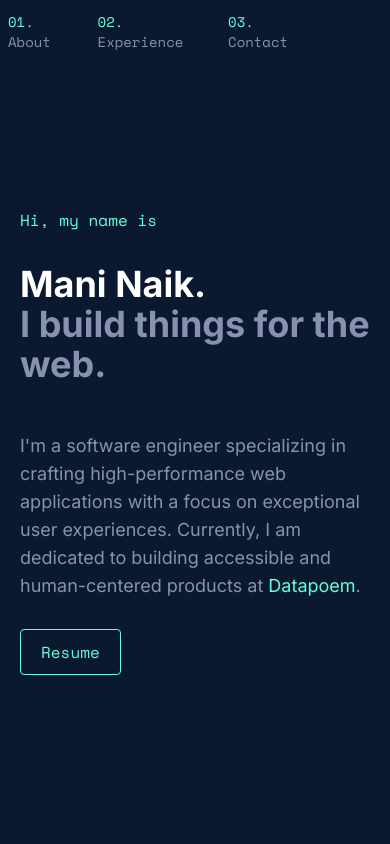
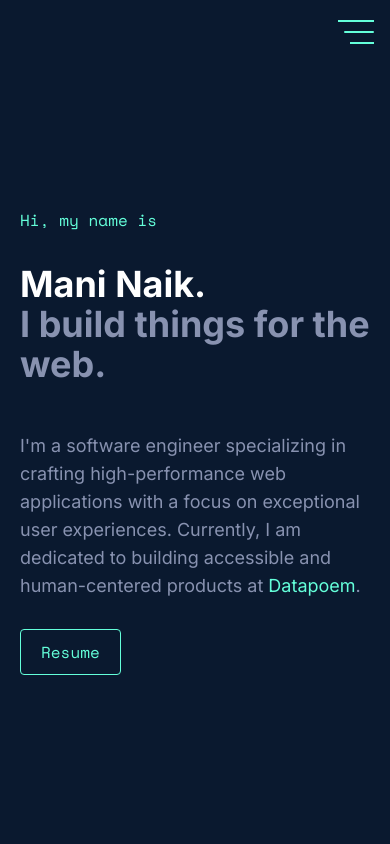
Before and after one commit to maninaik/portfolio, a Next.js app: page / in a window 390 px wide. Shown: the top 844 px of the page. Built offline with nearby package versions, Linux system fonts and the light colour scheme.

Commit message:
added mobile nav for mobile screens

```diff
--- a/src/app/globals.css
+++ b/src/app/globals.css
@@ -13,6 +13,7 @@ html {
 	--transition: all 0.25s cubic-bezier(0.645, 0.045, 0.355, 1);
 	--tab-height: 52px;
 	--tab-width: 140px;
+	--light-navy: #112240;
 	--lightest-navy: #233554;
 }
 
@@ -161,6 +162,80 @@ body {
 	transform: translate(10px, 10px);
 }
 
+.hamburger-menu {
+	position: relative;
+	width: 30px;
+	height: 24px;
+	display: flex;
+	justify-content: center;
+	align-items: center;
+}
+
+.hamburger-menu_line {
+	width: 100%;
+	height: 2px;
+	border-radius: 10px;
+	background-color: var(--green);
+	transition-duration: 0.22s;
+	transition-property: transform;
+	transition-delay: 0.12s;
+	transition-timing-function: cubic-bezier(0.215, 0.61, 0.355, 1);
+}
+
+.hamburger-menu_line::before {
+	content: '';
+	display: block;
+	position: absolute;
+	height: 2px;
+	background-color: var(--green);
+	top: 0px;
+	width: 120%;
+	right: 0px;
+	transition: top 0.1s ease-out, width 0.1s ease-out, transform 0.1s ease-out,
+		opacity 0.1s ease-out 0.12s;
+}
+
+.hamburger-menu_line::after {
+	content: '';
+	display: block;
+	position: absolute;
+	height: 2px;
+	background-color: var(--green);
+	bottom: 0px;
+	width: 80%;
+	right: 0px;
+	transition: bottom 0.1s ease-out, width 0.1s ease-out,
+		transform 0.1s ease-out, opacity 0.1s ease-out 0.12s;
+}
+
+.hamburger-menu_line.close-icon {
+	transform: rotate(225deg);
+}
+
+.hamburger-menu_line.close-icon::before {
+	width: 100%;
+}
+
+.hamburger-menu_line.close-icon::before {
+	width: 100%;
+	transform: rotate(90deg);
+}
+
+.side-menu {
+	position: fixed;
+	display: flex;
+	justify-content: center;
+	align-items: center;
+	width: 80%;
+	background-color: var(--light-navy);
+	transition: transform 0.2s ease-in-out;
+	top: 0px;
+	bottom: 0px;
+	right: 0px;
+	padding: 40px;
+	/* transform: translateX(100%); */
+}
+
 @media (max-width: 768px) {
 	.mn-img-green-tint {
 		margin: 0 auto;
--- a/src/components/nav.tsx
+++ b/src/components/nav.tsx
@@ -1,5 +1,6 @@
+'use client'
 import Link from 'next/link'
-import React from 'react'
+import React, { useState } from 'react'
 
 const navList = [
 	{ name: 'About', url: '#about' },
@@ -9,10 +10,14 @@ const navList = [
 ]
 
 const Nav = () => {
+	const [isSideMenuOpen, setIsSideMenuOpen] = useState(false)
+
+	const toggleMenu = () => setIsSideMenuOpen(prevVal => !prevVal)
+
 	return (
-		<header className="h-16 flex items-center">
-			<div className="flex ml-auto">
-				<ol className="flex flex-row ml-auto font-mono pr-16">
+		<header className="h-16 flex items-center justify-end md:justify-normal ">
+			<div className="ml-auto hidden md:flex pr-4 md:pr-0">
+				<ul className="flex flex-row ml-auto font-mono pr-16">
 					{navList.map(({ name, url }, index) => (
 						<li
 							key={url}
@@ -25,8 +30,45 @@ const Nav = () => {
 							</Link>
 						</li>
 					))}
-				</ol>
+				</ul>
 			</div>
+
+			<button
+				onClick={toggleMenu}
+				className="pr-4 z-20">
+				<div className="hamburger-menu">
+					<div
+						className={`hamburger-menu_line ${
+							isSideMenuOpen ? 'close-icon' : ''
+						}`}></div>
+				</div>
+			</button>
+
+			<aside
+				className="side-menu z-10 scroll-smooth"
+				style={{
+					transform: isSideMenuOpen
+						? 'translateX(0%)'
+						: 'translateX(100%)',
+				}}>
+				<ul className="flex flex-col font-mono gap-5">
+					{navList.map(({ name, url }, index) => (
+						<li
+							key={url}
+							className="p-2 text-sm hover:text-mn-green duration-100">
+							<Link
+								href={url}
+								onClick={() => setIsSideMenuOpen(false)}
+								className="flex flex-col gap-3 items-center text-white text-lg">
+								<div className="text-mn-green">{`0${
+									index + 1
+								}.`}</div>{' '}
+								{name}
+							</Link>
+						</li>
+					))}
+				</ul>
+			</aside>
 		</header>
 	)
 }
```
